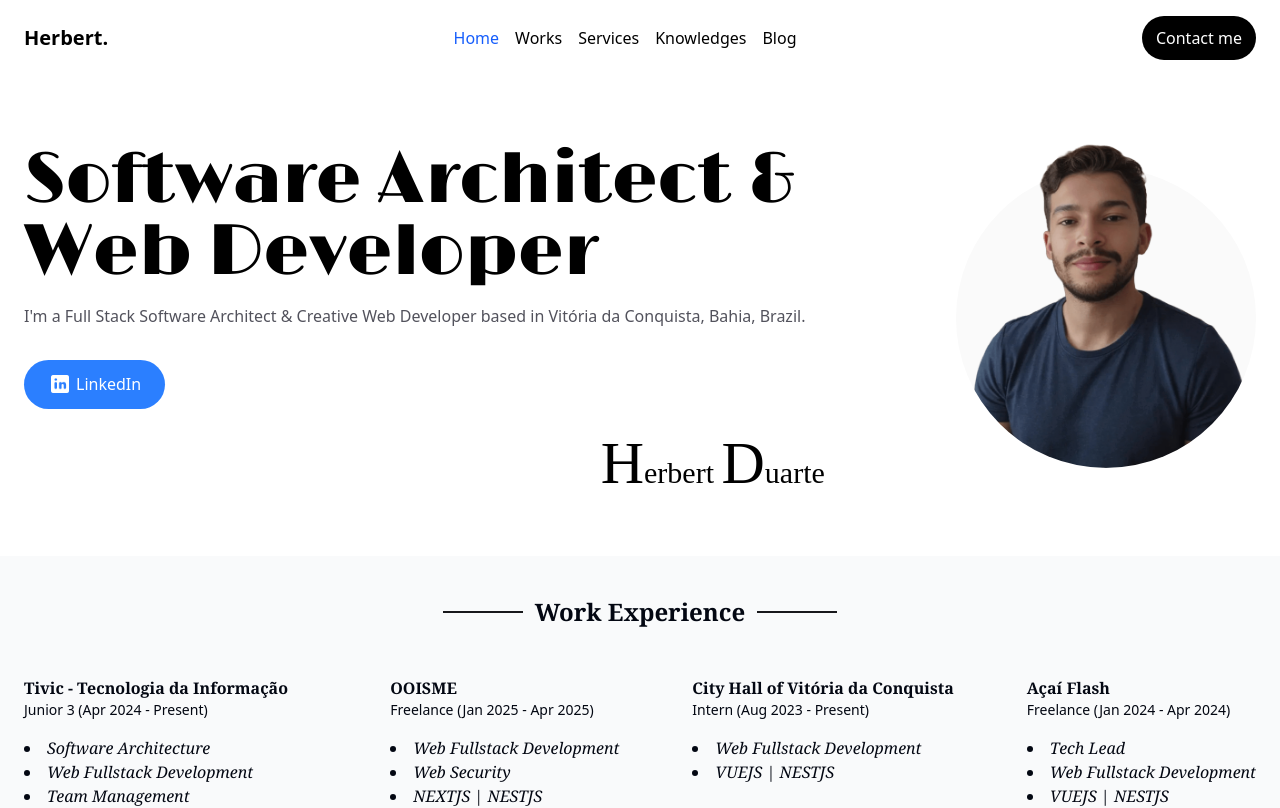
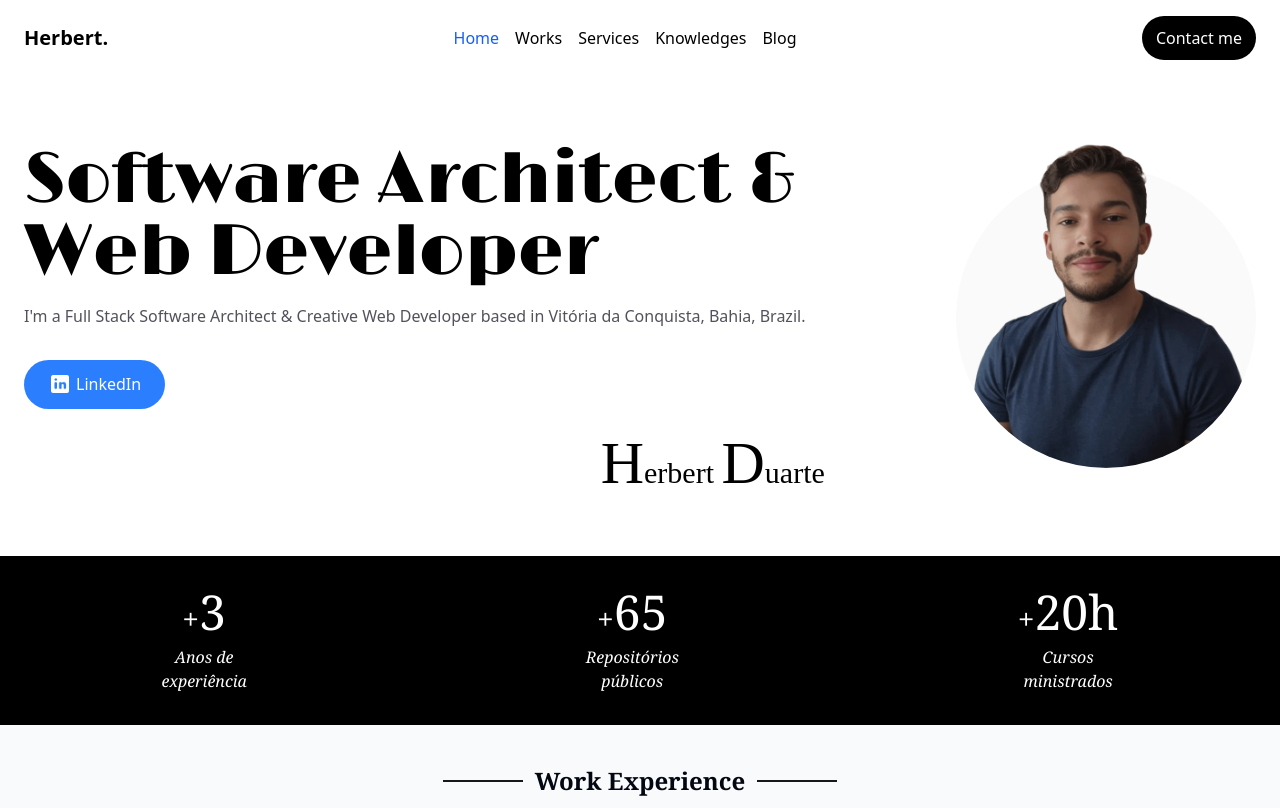
Before and after one commit to HerbertDuarte/herbert-duarte-portifolio-2.0, a Vue app: page / in a window 1280 px wide. Shown: the top 808 px of the page. Built offline with nearby package versions, Linux system fonts and the light colour scheme; a web font is replaced by a local one.

Commit message:
feat: info page

```diff
--- a/src/App.vue
+++ b/src/App.vue
@@ -4,12 +4,14 @@ import HomePage from "./pages/HomePage.vue";
 import KnowledgesPage from "./pages/KnowledgesPage.vue";
 import WorksPage from "./pages/WorksPage.vue";
 import FooterPage from "./pages/FooterPage.vue";
+import InfoPage from "./pages/InfoPage.vue";
 </script>
 
 <template>
   <HeaderComponent />
   <div class="flex flex-col items-stretch justify-start h-container">
     <HomePage />
+    <InfoPage />
     <WorksPage />
     <KnowledgesPage />
     <div class="flex-1 bg-zinc-50"></div>
--- /dev/null
+++ b/src/pages/InfoPage.vue
@@ -0,0 +1,36 @@
+<script setup lang="ts">
+import ContainerComponent from "../components/ContainerComponent.vue";
+
+function goToRepos() {
+  window.open("https://github.com/HerbertDuarte?tab=repositories", "_blank");
+}
+</script>
+
+<template>
+  <ContainerComponent theme="dark">
+    <div
+      class="flex font-serif gap-16 flex-wrap items-center justify-around py-2"
+    >
+      <div class="text-center space-y-2">
+        <p class="text-4xl sm:text-5xl"><span class="text-3xl">+</span>3</p>
+        <p class="italic">
+          Anos de <br />
+          experiência
+        </p>
+      </div>
+
+      <div @click="goToRepos" class="text-center space-y-2 cursor-pointer">
+        <p class="text-4xl sm:text-5xl"><span class="text-3xl">+</span>65</p>
+        <p class="italic">Repositórios <br />públicos</p>
+      </div>
+
+      <div class="text-center space-y-2">
+        <p class="text-4xl sm:text-5xl"><span class="text-3xl">+</span>20h</p>
+        <p class="italic">
+          Cursos <br />
+          ministrados
+        </p>
+      </div>
+    </div>
+  </ContainerComponent>
+</template>
```
